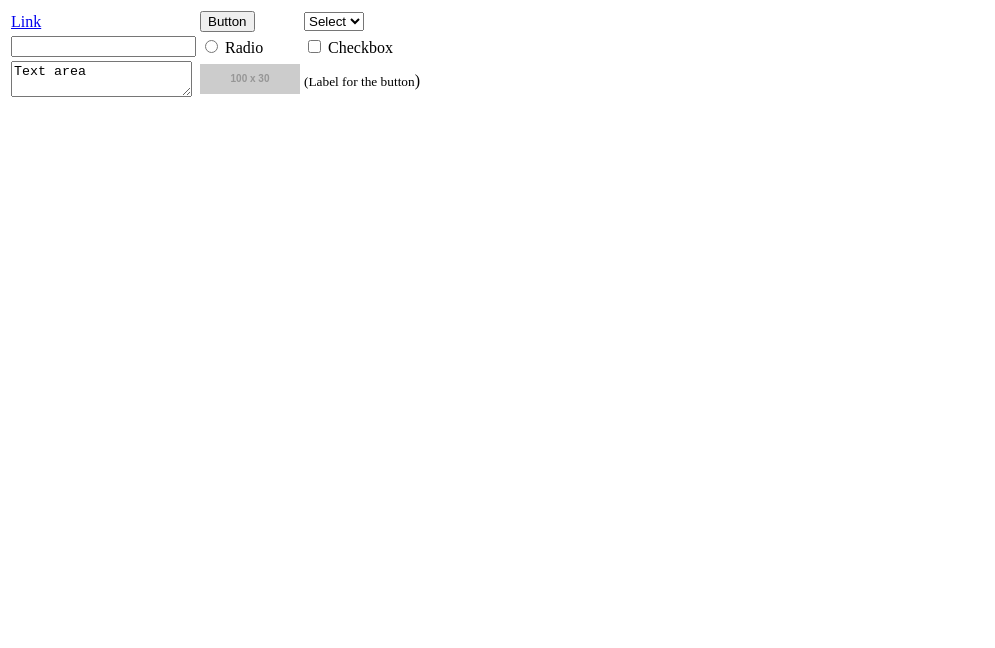
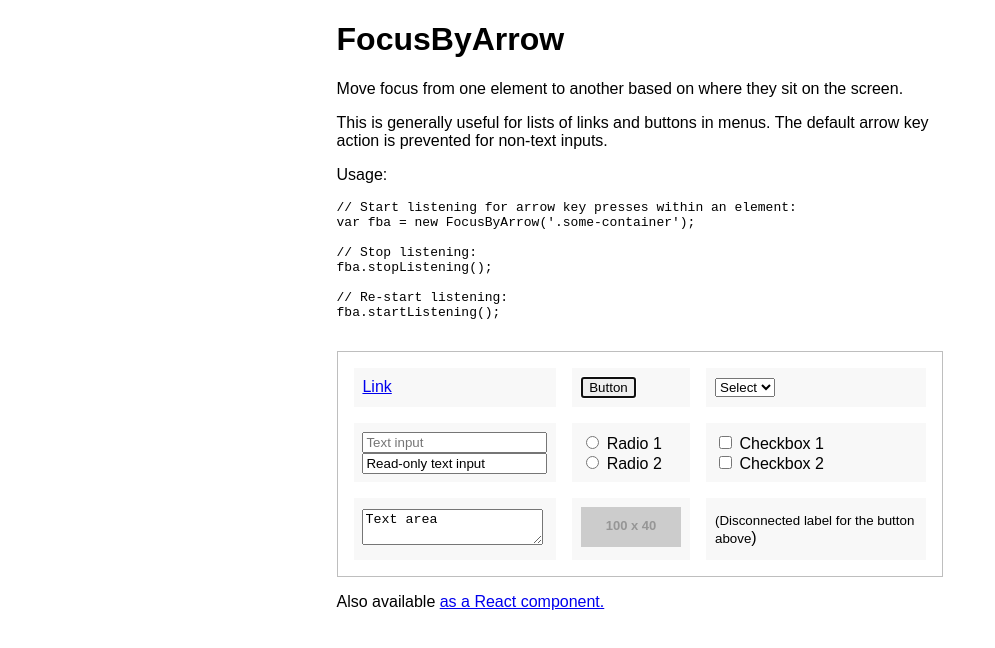
Before and after one commit to brian-c/focus-by-arrow, a website: page index.html in a window 1280 px wide. Shown: the whole page, without its empty margins (0-995 px from the left). Drawn offline with Linux system fonts and the light colour scheme; placeholder pictures from the web are drawn by us.

Commit message:
Tidy up a bit

```diff
--- a/index.html
+++ b/index.html
@@ -3,27 +3,86 @@
   <head>
     <meta charset="utf-8" />
     <title>FocusByArrow</title>
+    <style>
+      html {
+        font-family: sans-serif;
+        margin: 0 auto;
+        max-width: 70ch;
+      }
+
+      .code-sample {
+        white-space: pre-line;
+      }
+
+      .code-sample::first-line {
+        line-height: 0;
+      }
+
+      .focusables {
+        border: 1px solid rgba(127, 127, 127, 0.5);
+        border-spacing: 1em;
+      }
+
+      .focusables > tbody > tr > td {
+        background: rgba(127, 127, 127, 0.05);
+        padding: 1ch;
+      }
+    </style>
   </head>
+
   <body>
+    <h1>FocusByArrow</h1>
+    <p>Move focus from one element to another based on where they sit on the screen.</p>
+    <p>This is generally useful for lists of links and buttons in menus. The default arrow key action is prevented for non-text inputs.</p>
+    <p>
+      Usage:
+      <pre class="code-sample">
+        <code>
+          // Start listening for arrow key presses within an element:
+          var fba = new FocusByArrow('.some-container');
+
+          // Stop listening:
+          fba.stopListening();
+
+          // Re-start listening:
+          fba.startListening();
+        </code>
+      </pre>
+    </p>
+
     <table class="focusables">
       <tbody>
         <tr>
           <td><a href="#"><span>Link</span></a></td>
-          <td><button id="button" type="button">Button</button></td>
+          <td><button id="button" type="button" autofocus>Button</button></td>
           <td><select><option>Select</option></select></td>
         </tr>
         <tr>
-          <td><input type="text" /></td>
-          <td><label><input type="radio" /> Radio</label></td>
-          <td><label><input type="checkbox" /> Checkbox</label></td>
+          <td>
+            <input type="text" placeholder="Text input" /><br />
+            <input type="text" value="Read-only text input" readonly />
+          </td>
+          <td>
+            <label><input type="radio" name="radio" /> Radio 1</label><br />
+            <label><input type="radio" name="radio" /> Radio 2</label>
+          </td>
+          <td>
+            <label><input type="checkbox" /> Checkbox 1</label><br />
+            <label><input type="checkbox" /> Checkbox 2</label>
+          </td>
         </tr>
         <tr>
-          <td><textarea readonly>Text area</textarea></td>
-          <td><img src="https://placehold.it/100x30.png" tabindex="0" /></td>
-          <td><label for="button"><small>(Label for the button</small>)</label></td>
+          <td>
+            <textarea>Text area</textarea>
+          </td>
+          <td><img src="https://placehold.it/100x40.png?text=tabindex" tabindex="0" /></td>
+          <td><label for="button"><small>(Disconnected label for the button above</small>)</label></td>
         </tr>
       </tbody>
     </table>
+
+    <p>Also available <a href="https://github.com/brian-c/react-focus-by-arrow">as a React component.</a></p>
+
     <script src="./index.js"></script>
     <script>
       window.fba = new FocusByArrow(document.getElementsByClassName('focusables')[0]);
--- a/index.js
+++ b/index.js
@@ -55,13 +55,13 @@
 
       var canInputText;
       try {
-        canInputText = document.activeElement.selectionStart !== undefined;
+        canInputText = document.activeElement.selectionStart !== null && document.activeElement.selectionStart !== undefined;
       } catch (error) {
         // Chrome throws when accessing invalid `selectionStart`s. No worries.
         canInputText = false;
       }
 
-      if (canInputText) {
+      if (canInputText && !document.activeElement.readOnly) {
         return;
       }
 
@@ -73,6 +73,8 @@
 
       var nextInLine = this.getAdjacent(document.activeElement, direction);
       if (nextInLine !== null) {
+        // Normally, radio buttons change on arrow-key-press and select menus open.
+        event.preventDefault();
         nextInLine.focus();
       }
     },
@@ -83,8 +85,8 @@
 
     getAdjacent: function(target, direction) {
       var targetRect = target.getBoundingClientRect();
-      var x = pageXOffset + (targetRect.left + (target.offsetWidth / 2));
-      var y = pageYOffset + (targetRect.top + (target.offsetHeight / 2));
+      var x = targetRect.left + target.offsetWidth / 2;
+      var y = targetRect.top + target.offsetHeight / 2;
 
       var parentLabel = target.parentNode;
       while (parentLabel !== null && parentLabel.nodeName !== 'LABEL') {
```
